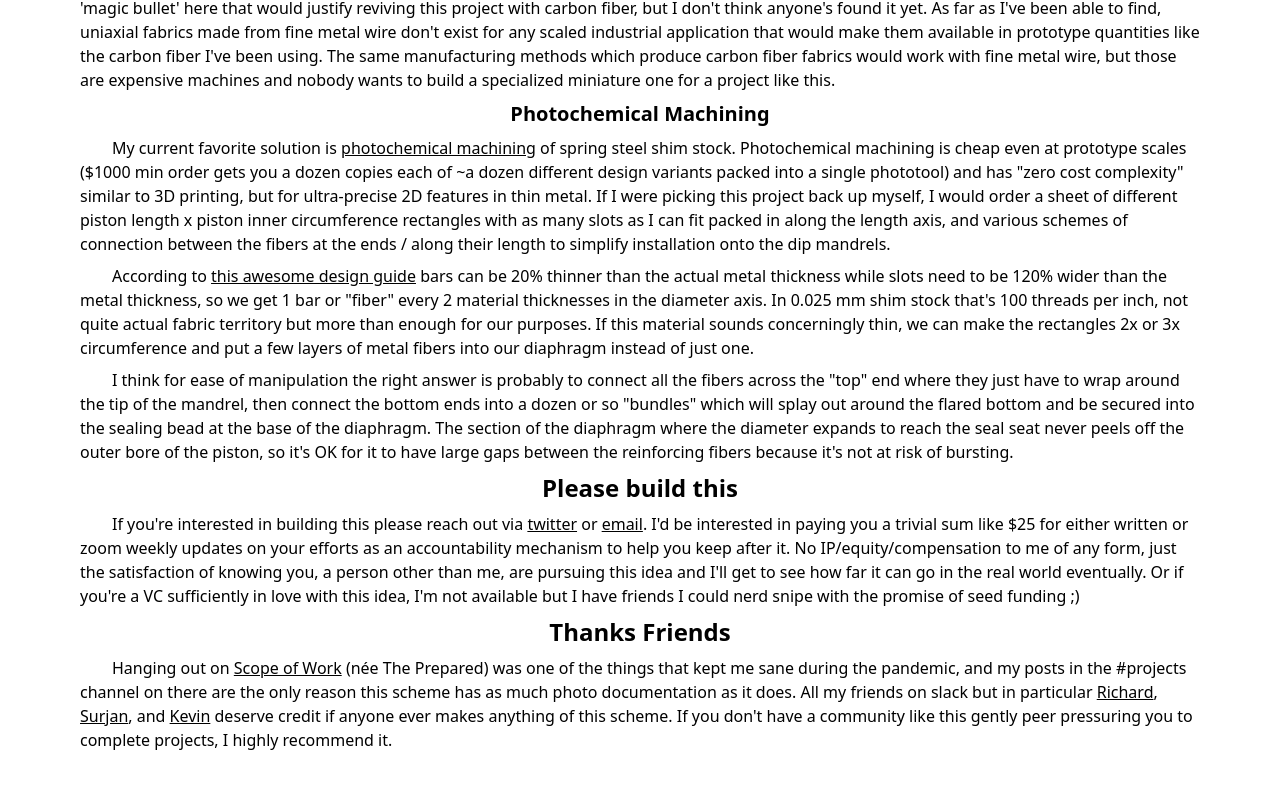
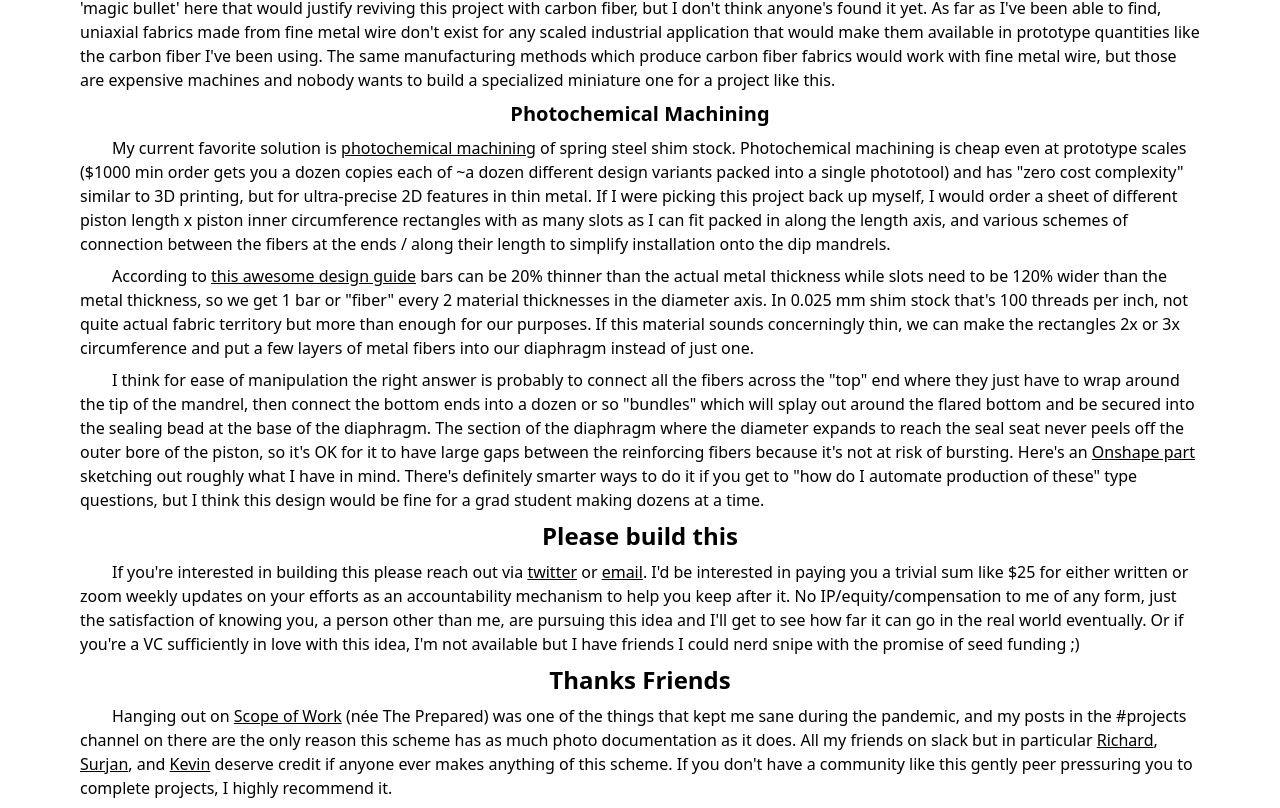
Before and after one commit to nick-parker/nickparkerco, a Next.js app: page /project/servo-pistons in a window 1280 px wide. Shown: the part 8947-9755 px from the top of the page. Before the commit the page ends 9707 px from the top, so only its background shows below. Built offline with nearby package versions, Linux system fonts and the light colour scheme.

Commit message:
Add servo-pistons onshape link

```diff
--- a/pages/project/servo-pistons.mdx
+++ b/pages/project/servo-pistons.mdx
@@ -105,8 +105,7 @@ I would order a sheet of different piston length x piston inner circumference re
 
 According to [this awesome design guide](https://cdn.thomasnet.com/ccp/00467703/201312.pdf) bars can be 20% thinner than the actual metal thickness while slots need to be 120% wider than the metal thickness, so we get 1 bar or "fiber" every 2 material thicknesses in the diameter axis. In 0.025 mm shim stock that's 100 threads per inch, not quite actual fabric territory but more than enough for our purposes. If this material sounds concerningly thin, we can make the rectangles 2x or 3x circumference and put a few layers of metal fibers into our diaphragm instead of just one.
 
-I think for ease of manipulation the right answer is probably to connect all the fibers across the "top" end where they just have to wrap around the tip of the mandrel, then connect the bottom ends into a dozen or so "bundles" which will splay out around the flared bottom and be secured into the sealing bead at the base of the diaphragm. The section of the diaphragm where the diameter expands to reach the seal seat never peels off the outer bore of the piston,
-so it's OK for it to have large gaps between the reinforcing fibers because it's not at risk of bursting.
+I think for ease of manipulation the right answer is probably to connect all the fibers across the "top" end where they just have to wrap around the tip of the mandrel, then connect the bottom ends into a dozen or so "bundles" which will splay out around the flared bottom and be secured into the sealing bead at the base of the diaphragm. The section of the diaphragm where the diameter expands to reach the seal seat never peels off the outer bore of the piston, so it's OK for it to have large gaps between the reinforcing fibers because it's not at risk of bursting. Here's an [Onshape part](https://cad.onshape.com/documents/95f668dc17a3e186671ca1f4/w/dc480da7f1a0d78491bb1c92/e/64f458c30798bd342b74b1a6?renderMode=0&rightPanel=variableTablePanel&uiState=64f32e678952a210145d073b) sketching out roughly what I have in mind. There's definitely smarter ways to do it if you get to "how do I automate production of these" type questions, but I think this design would be fine for a grad student making dozens at a time.
 
 # Please build this
 If you're interested in building this please reach out via [twitter](https://twitter.com/nickparkerprint) or [email](mailto:hey@nickparker.co). I'd be interested in paying you a trivial sum like $25 for either written or zoom weekly updates on your efforts as an accountability mechanism to help you keep after it. No IP/equity/compensation to me of any form, just the satisfaction of knowing you, a person other than me, are pursuing this idea and I'll get to see how far it can go in the real world eventually. Or if you're a VC sufficiently in love with this idea, I'm not available but I have friends I could nerd snipe with the promise of seed funding ;)
```
